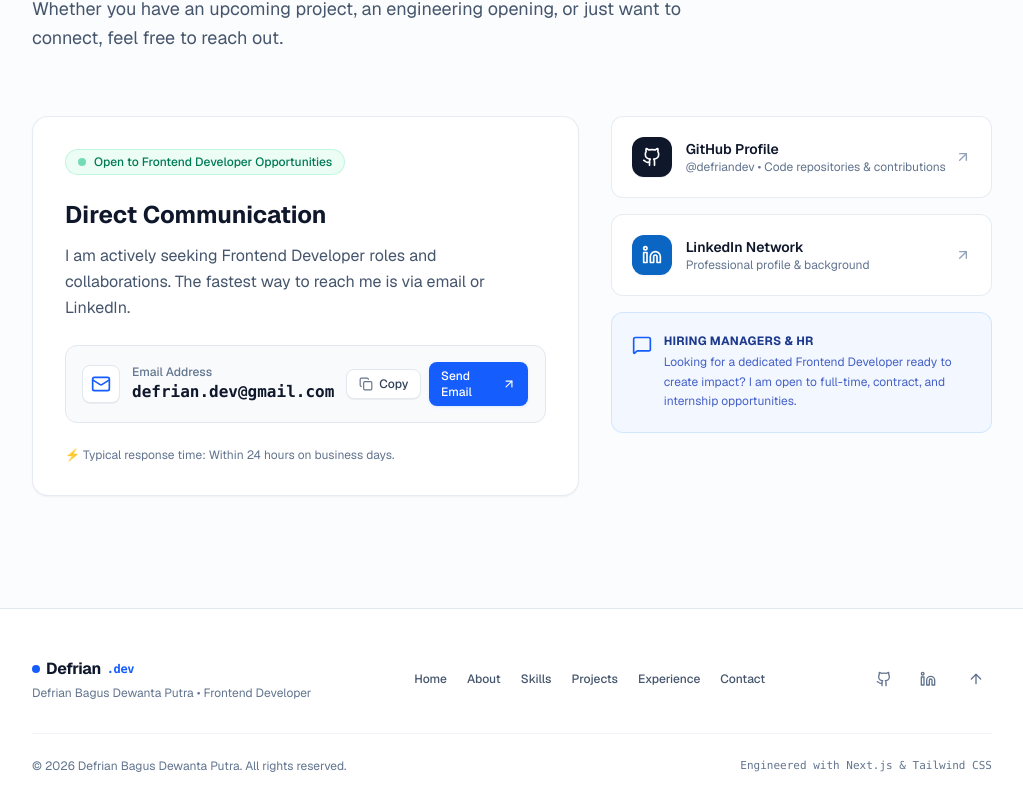
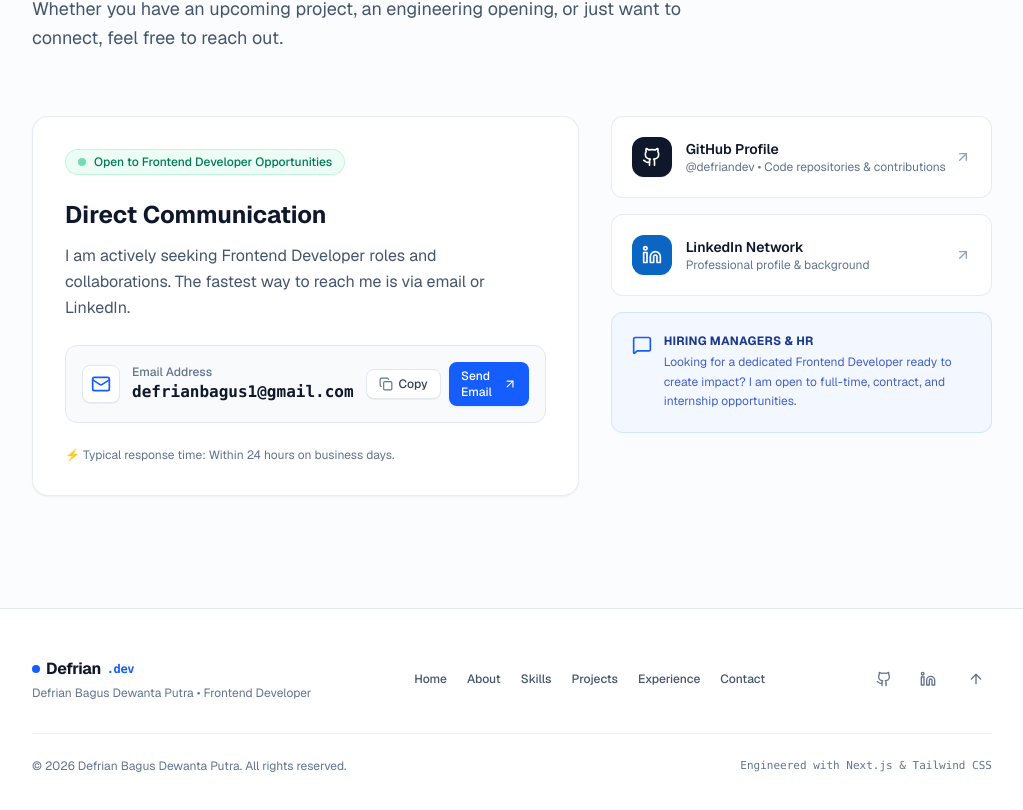
Before and after one commit to defriandev/defrian-portfolio, a Next.js app: page / in a window 1280 px wide. Shown: the part 6085-6895 px from the top of the page, without its empty margins (128-1151 px from the left). Built offline with nearby package versions, Linux system fonts and the light colour scheme.

Commit message:
fix(contact): update contact email address to defrianbagus1@gmail.com

```diff
--- a/src/components/sections/Contact.tsx
+++ b/src/components/sections/Contact.tsx
@@ -10,7 +10,7 @@ import { ScrollReveal, StaggerContainer, StaggerItem } from "@/components/ui/Scr
 
 export const Contact: React.FC = () => {
   const [copied, setCopied] = useState(false);
-  const email = "defrian.dev@gmail.com";
+  const email = "defrianbagus1@gmail.com";
 
   const handleCopyEmail = async () => {
     try {
```
